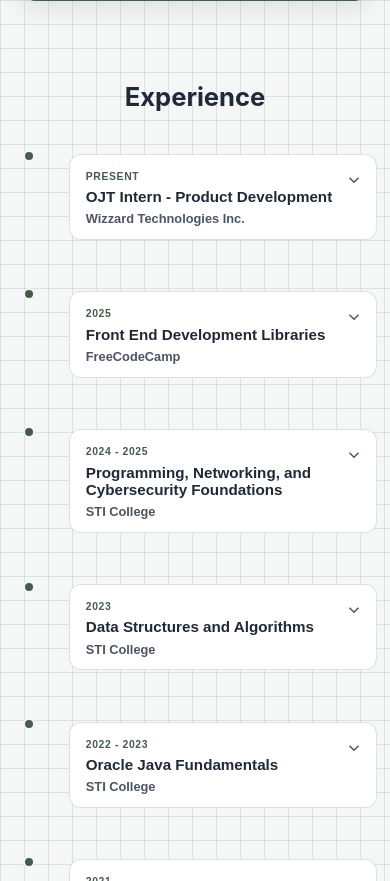
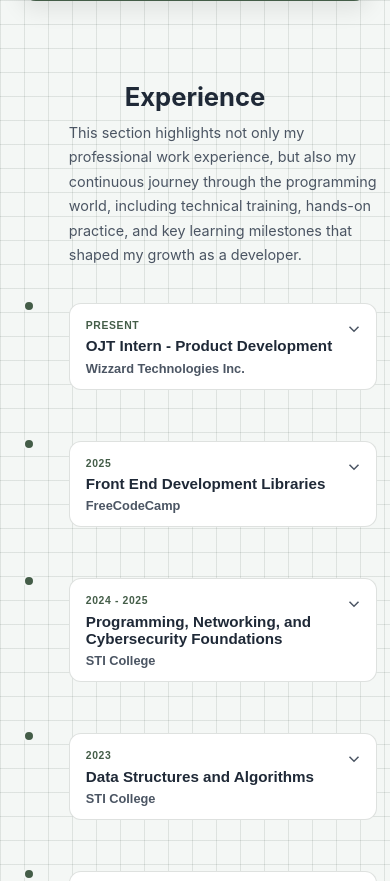
Before and after one commit to DevKennySoriano/vue-portfolio, a Vue app: page / in a window 390 px wide. Shown: the part 1320-2201 px from the top of the page. Built offline with nearby package versions, Linux system fonts and the light colour scheme.

Commit message:
Subtitle for Experience Section

```diff
--- a/src/components/ui/homepage-experience.vue
+++ b/src/components/ui/homepage-experience.vue
@@ -198,6 +198,9 @@ const toggleExpand = (index) => {
   <section class="experience">
     <div class="experience-shell">
       <h2 class="section-title" data-aos="fade-up" data-aos-once="true">Experience</h2>
+      <p class="section-subtitle" data-aos="fade-up" data-aos-once="true">
+        This section highlights not only my professional work experience, but also my continuous journey through the programming world, including technical training, hands-on practice, and key learning milestones that shaped my growth as a developer.
+      </p>
 
       <div class="timeline">
         <button
@@ -355,9 +358,18 @@ const toggleExpand = (index) => {
 }
 
 .section-title {
-  margin: 0 0 2rem;
+  margin: 0 0 0.55rem;
   font-size: clamp(1.6rem, 3.5vw, 2.2rem);
   color: var(--text);
+}
+
+.section-subtitle {
+  margin: 0 0 1.6rem;
+  margin-left: calc(40px + 1.5rem);
+  max-width: 760px;
+  font-size: 0.95rem;
+  line-height: 1.7;
+  color: var(--text-muted);
 }
 
 .timeline {
@@ -663,6 +675,11 @@ const toggleExpand = (index) => {
     min-width: 32px;
   }
 
+  .section-subtitle {
+    margin-left: calc(32px + 1.5rem);
+    font-size: 0.9rem;
+  }
+
   .bullet {
     width: 12px;
     height: 12px;
```
